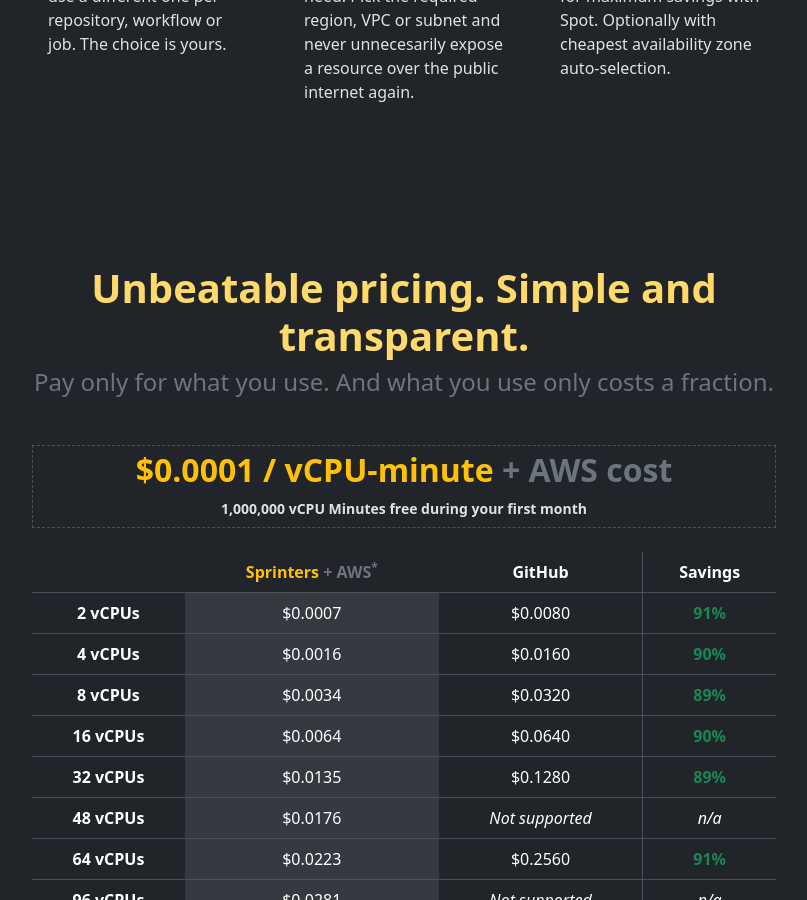
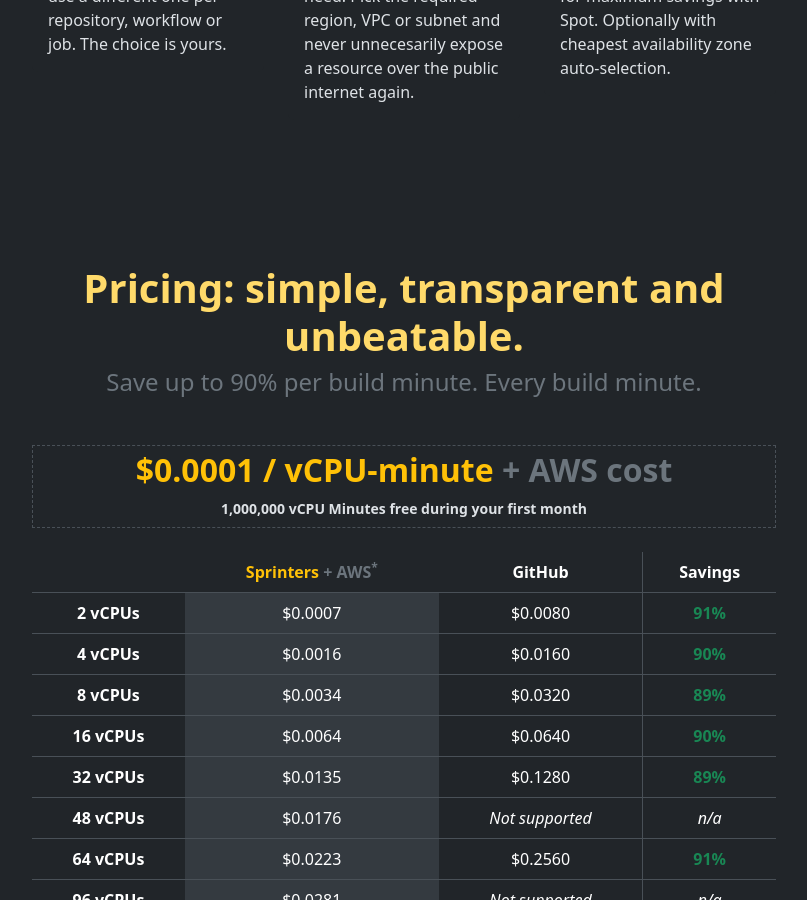
Before and after one commit to sprinters-sh/sprinters.sh, a Jekyll site: the page built from index.html, in a window 1280 px wide and 900 px high, scrolled down 3400 px. Shown: the whole window, without its empty margins (236-1043 px from the left). Built offline with Jekyll 4.4.1, drawn with Linux system fonts in a browser that asks for light colours.

Commit message:
Tuned pricing wording.

```diff
--- a/index.html
+++ b/index.html
@@ -118,8 +118,8 @@
 </div>
 
 <div class="col-md-8 mx-auto text-center mt-5">
-    <h2 id="pricing" class="mt-7 fw-semibold text-warning-emphasis fs-1">Unbeatable pricing. Simple and transparent.</h2>
-    <h4 class="mb-3 text-secondary">Pay only for what you use. And what you use only costs a fraction.</h4>
+    <h2 id="pricing" class="mt-7 fw-semibold text-warning-emphasis fs-1">Pricing: simple, transparent and unbeatable.</h2>
+    <h4 class="mb-3 text-secondary">Save up to 90% per build minute. Every build minute.</h4>
 
     <div class="fs-2 fw-semibold text-warning mt-5 mb-4 border border-1" style="border-style: dashed !important;">
         $0.0001 / vCPU-minute <span class="text-secondary text-nowrap">+ AWS cost</span>
```
